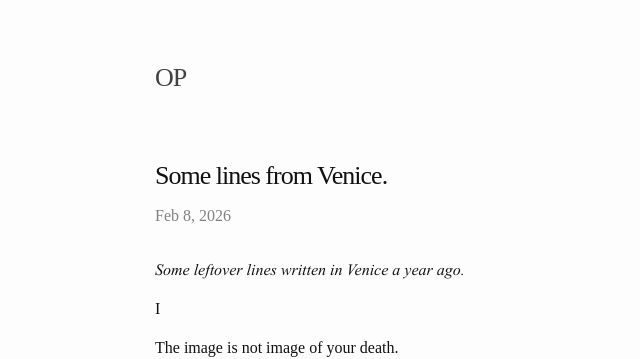
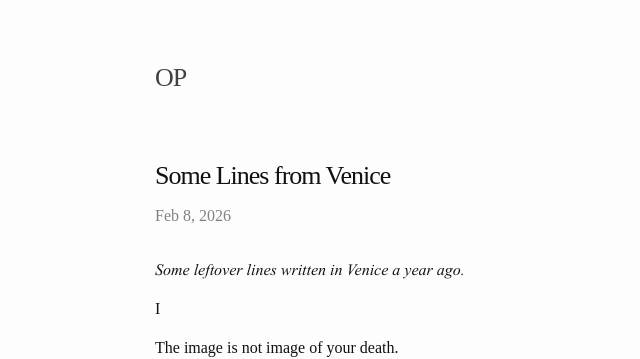
Before and after one commit to TheatrumMundi/TheatrumMundi, a Jekyll site: the page built from _posts/2026-02-08-some-lines-from-venice.markdown, in a window 1280 px wide. Shown: the top 359 px of the page, without its empty margins (115-755 px from the left). Built offline with Jekyll 4.4.1, drawn with Linux system fonts in a browser that asks for light colours; some web fonts are replaced.

```diff
--- a/_posts/2026-02-08-some-lines-from-venice.markdown
+++ b/_posts/2026-02-08-some-lines-from-venice.markdown
@@ -1,6 +1,6 @@
 ---
 layout: post
-title:  "Some lines from Venice."
+title:  "Some Lines from Venice"
 date:   2026-02-08 18:00:00 +0000
 categories: jekyll update
 ---
```
